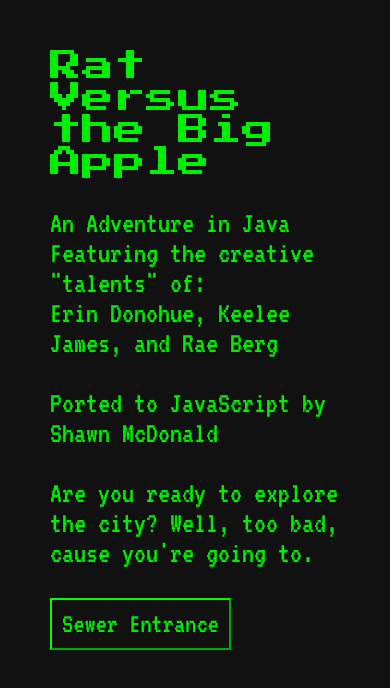
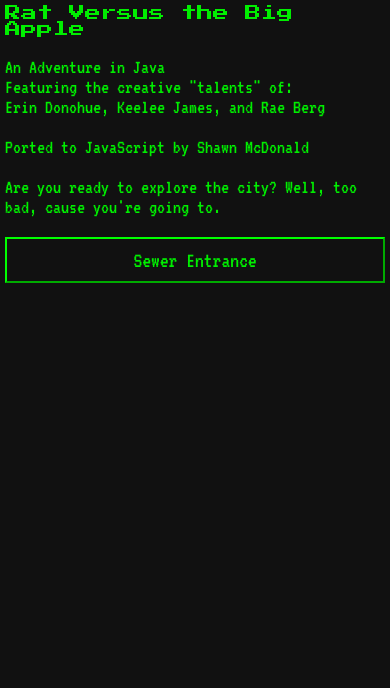
Before and after one commit to chalkboardman/Rat-Versus-the-Big-Apple, a plain HTML site: page index.html in a window 390 px wide. Drawn offline with nearby package versions, Linux system fonts and the light colour scheme.

Commit message:
Added phone styling
I added some stuff to make it look better on a
phone. (But perhaps the main stylesheet should
be for the phone, and the added styles should be
for larger sizes.

```diff
--- a/game.css
+++ b/game.css
@@ -1,11 +1,13 @@
-body { 	background-color: #111;
+body {
+	background-color: #111;
 	color: #00ee00;
 	margin: 0;
 	padding: 50px 50px;
 	font-family: "VT323", cursive;
 	font-size: 30px;
 }
-h1 { 	margin-top: 0;
+h1 {
+ 	margin-top: 0;
 	font-family: "Press Start 2P", cursive;
 	font-size: 32px;
 	font-weight: normal;
@@ -17,13 +19,40 @@ h1 a {
 h1 a:active {
 	color: #ee0000;
 }
-ul {margin: 0; padding: 0;}
-li { list-style: none; margin: 20px 0; padding: 0; }
-button { 	font-family: "VT323", cursive;
+ul {
+	margin: 0;
+	padding: 0;
+}
+li {
+	list-style: none;
+	margin: 20px 0;
+	padding: 0;
+}
+button {
+ 	font-family: "VT323", cursive;
 	color: #00ee00;
 	background-color: #111;
 	border: 2px outset #00ff00;
-			font-size: 28px;
+	font-size: 30px;
 	padding: 10px;
+	min-height: 44px;
 }
-button:active {color: #ee0000; border-color: #ee0000;}
+button:active {
+	color: #ee0000;
+	border-color: #ee0000;
+}
+
+/* portrait tablet and down */
+@media (max-width: 767px) {
+	body {
+		padding: 5px 5px;
+		font-size: 20px;
+	}
+	h1 {
+		font-size: 16px;
+	}
+	button {
+		font-size: 22px;
+		width: 100%;
+	}
+}
--- a/index.html
+++ b/index.html
@@ -2,6 +2,7 @@
 <html lang="en">
 <head>
 	<meta charset="utf-8" />
+	<meta name="viewport" content="width=device-width, initial-scale=1">
 	<title>Rat Versus the Big Apple</title>
 	<link href='http://fonts.googleapis.com/css?family=Press+Start+2P|VT323' rel='stylesheet' type='text/css'>
 	<link rel="stylesheet" href="game.css" />
```
Lines whose indentation alone changed are shown as unchanged.
